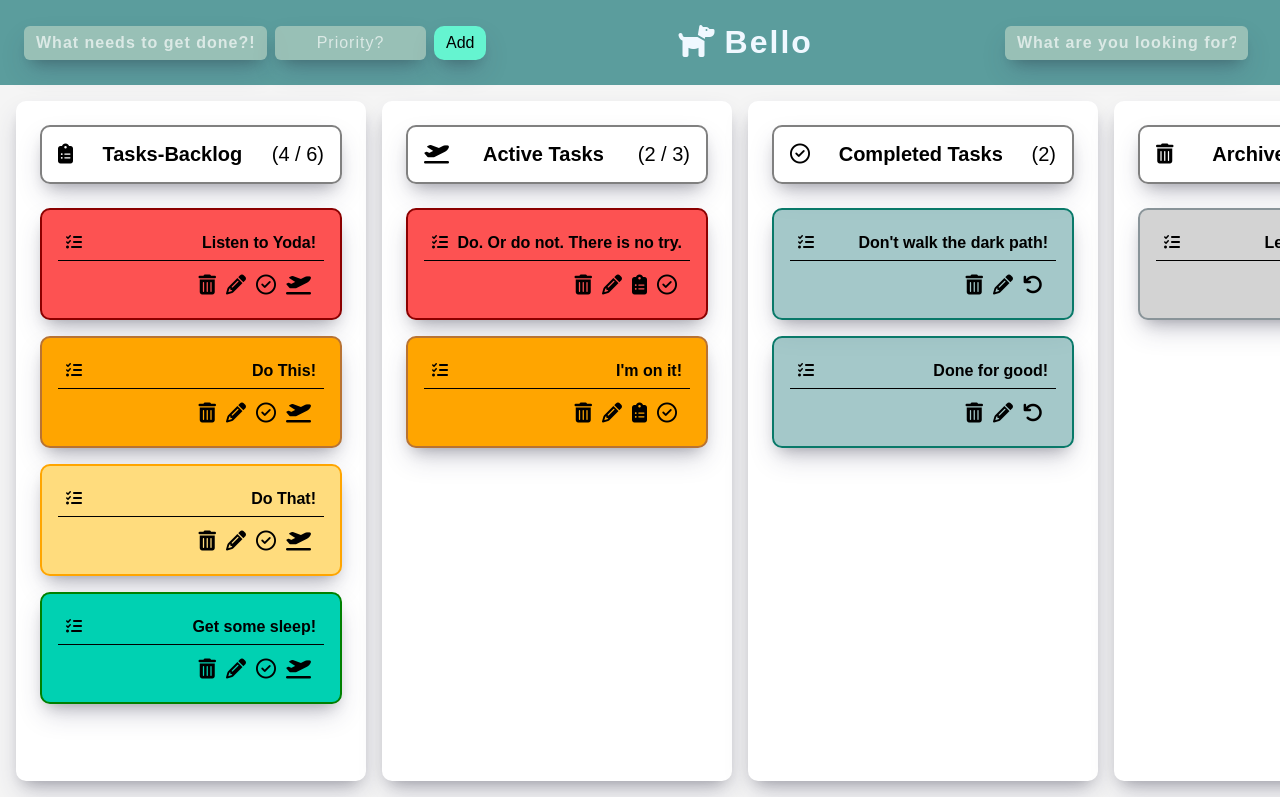
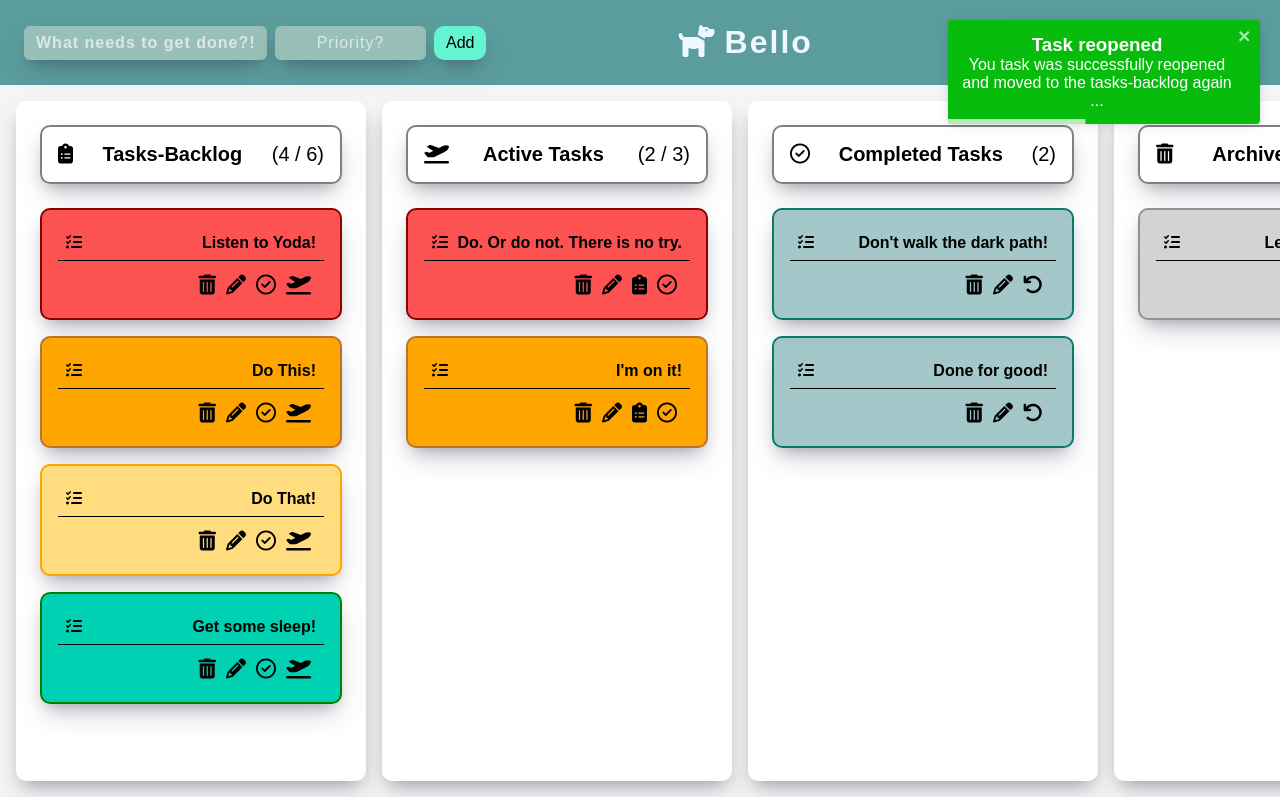
Before and after one commit to mayinx/bello, a React (Create React App) app: page / in a window 1280 px wide. Both pictures are taken after a click on the button 266 px from the left and 285 px from the top of the page. Built offline with nearby package versions, Linux system fonts and the light colour scheme.

Commit message:
Add more fancy notifications

```diff
--- a/src/App.js
+++ b/src/App.js
@@ -12,11 +12,37 @@ import "react-toastify/dist/ReactToastify.css";
 // import logo from "./assets/logo512.png"
 
 function App() {
+  /*
+  experiments => useEffect
+  */
+
   const notifyTaskCreated = () =>
     toast.success(
       <div>
         <h3>Task successfully created</h3>
         <div>You task was successfully created and added to your backlog.</div>
+      </div>
+    );
+  const notifyTaskCompleted = () =>
+    toast.success(
+      <div>
+        <h3>Task completed</h3>
+        <div>
+          You task was successfully marked as completed and moved to the
+          appropriate list. You can watch it there fo a while... and... be just
+          proud with your recent accomplishments! Ah- that feels good, doesn't
+          it?! Annother BS of your chest, sigh... Keep finishing tasks!
+        </div>
+      </div>
+    );
+  const notifyTaskReopened = () =>
+    toast.success(
+      <div>
+        <h3>Task reopened</h3>
+        <div>
+          You task was successfully reopened and moved to the tasks-backlog
+          again ...
+        </div>
       </div>
     );
 
@@ -286,6 +312,7 @@ function App() {
           }
           task.completedAt =
             task.status === TASK_STATUS_DONE ? +new Date() : null;
+          task.completed ? notifyTaskCompleted() : notifyTaskReopened();
         }
 
         return task;
--- a/src/components/TodoListItem.js
+++ b/src/components/TodoListItem.js
@@ -109,7 +109,7 @@ function TodoListItemInPlaceEditMode(props) {
 // }
 
 function TodoListItemActions(props) {
-  // TODO:Ask Namir: That didn't work for some reason?!:
+  // TODO: Ask Namir: That didn't work for some reason?!:
   //const TagName = "TodoListItemActions" + ItemActionsStatusAppendix(props.task);
   const components = {
     PENDING: TodoListItemActionsPending,
```
